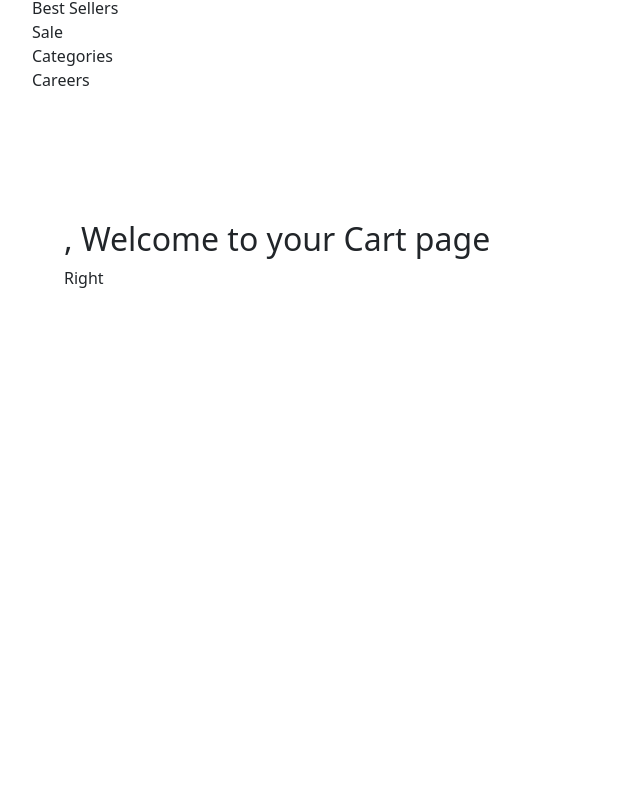
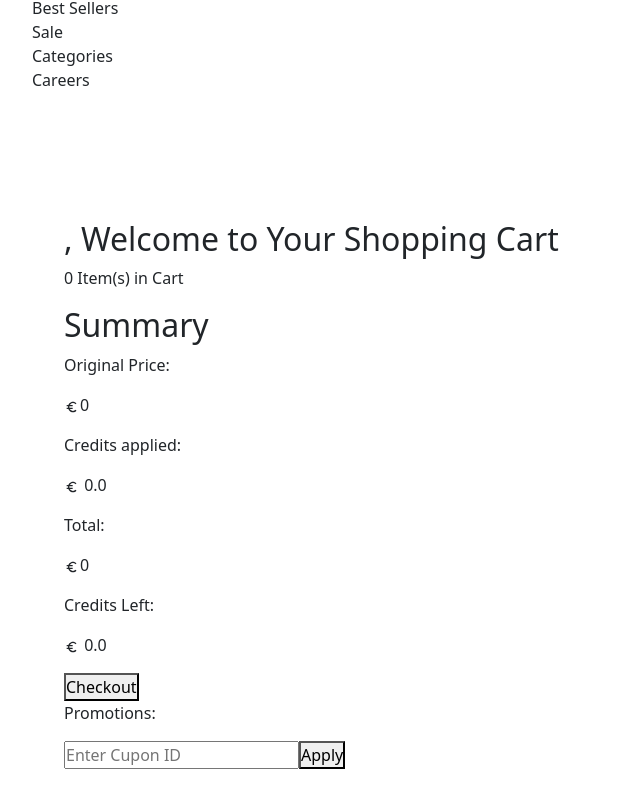
Before and after one commit to ruyisbaros/e_commerce_oct_f, a React (Create React App) app: page /#/cart_box in a window 1280 px wide. Shown: the part 305-1112 px from the top of the page, without its empty margins (0-640 px from the left). Built offline with nearby package versions, Linux system fonts and the light colour scheme.

Commit message:
shopping cart UI with funcs done

```diff
--- a/src/App.js
+++ b/src/App.js
@@ -36,6 +36,7 @@ import ProductView from "./pages/ProductView";
 import { loadingFail, loadingFinish, loadingStart } from "./redux/loadSlicer";
 import { fetchCartItems } from "./redux/cartBoxSlicer";
 import axios from "axios";
+import CheckOut from "./pages/CheckOut";
 
 function App() {
   const dispatch = useDispatch();
@@ -118,6 +119,10 @@ function App() {
               element={<ShopCard token={token} currentUser={currentUser} />}
             />
             <Route
+              path="/check_out"
+              element={<CheckOut token={token} currentUser={currentUser} />}
+            />
+            <Route
               path="/admin/categories"
               element={<Categories token={token} />}
             />
--- a/src/components/HomeSingleProduct.jsx
+++ b/src/components/HomeSingleProduct.jsx
@@ -30,7 +30,7 @@ const HomeSingleProduct = ({
 
   const [cartItem, setCartItem] = useState({
     quantity: 1,
-    userId: currentUser.id,
+    userId: currentUser?.id,
     productId: id,
   });
 
--- a/src/components/Rating.jsx
+++ b/src/components/Rating.jsx
@@ -60,7 +60,7 @@ const Rating = ({ rating, numReviews }) => {
       </span>
       <span style={{ color: "#ccc", fontSize: "12px" }}>
         {" "}
-        {numReviews} ratings
+        ( {numReviews} ratings)
       </span>
     </div>
   );
--- /dev/null
+++ b/src/components/ShopCartItem.jsx
@@ -0,0 +1,73 @@
+import React from "react";
+import moment from "moment";
+import Rating from "./Rating";
+import { BiEuro } from "react-icons/bi";
+import { Link } from "react-router-dom";
+import { toast } from "react-toastify";
+import axios from "axios";
+import { useDispatch } from "react-redux";
+import { removeItemFromBasket } from "../redux/cartBoxSlicer";
+
+/* <span>{moment(post.createdDate).fromNow()}</span> */
+
+const ShopCartItem = ({
+  id,
+  quantity,
+  createdDate,
+  appUser,
+  product,
+  token,
+}) => {
+  const dispatch = useDispatch();
+
+  const removeItem = async () => {
+    try {
+      const { data } = await axios.delete(
+        `https://my-ecom-back.herokuapp.com/api/v1/carts/user/delete_one/${id}`,
+        { headers: { Authorization: `Bearer ${token}` } }
+      );
+      console.log(data);
+      dispatch(removeItemFromBasket(id));
+    } catch (error) {
+      toast.error(error.response.data.message);
+    }
+  };
+  return (
+    <div className="shop_cart_items">
+      <div className="shop_cart_items-left">
+        <Link to={`/product/view/${product.id}`}>
+          <img src={product.productImages[0].imageUrl} alt="" />
+        </Link>
+      </div>
+      <div className="shop_cart_items-right">
+        <span>
+          <p>Added:</p>
+          {moment(createdDate).fromNow()}
+        </span>
+        <div className="category">
+          <p className="category_title">Category:</p>
+          <span>{product.category.categoryName}</span>
+        </div>
+        <div className="description">
+          <p className="description_title">{product.productName}</p>
+          <span>{product.description}</span>
+        </div>
+        <div className="cart_item-rating">
+          <Rating
+            rating={product?.rate / product?.rate_times}
+            numReviews={product?.rate_times}
+          />
+        </div>
+        <div className="cart_item-price">
+          <BiEuro size={15} />
+          <span>{product.price}</span>
+        </div>
+      </div>
+      <button onClick={removeItem} className="shop_cart_items-remove">
+        Remove
+      </button>
+    </div>
+  );
+};
+
+export default ShopCartItem;
--- /dev/null
+++ b/src/pages/CheckOut.jsx
@@ -0,0 +1,7 @@
+import React from "react";
+
+const CheckOut = () => {
+  return <div>CheckOut</div>;
+};
+
+export default CheckOut;
--- a/src/pages/ClientHome.jsx
+++ b/src/pages/ClientHome.jsx
@@ -70,7 +70,7 @@ const ClientHome = ({ token, currentUser }) => {
           <div className="item_added">
             <div className="item_added_sorround">
               <span onClick={() => setAddedBanner(false)}>
-                <GrClose />
+                <GrClose color="crimson" />
               </span>
               <p>Item Has been addded</p>
             </div>
--- a/src/pages/ShopCard.jsx
+++ b/src/pages/ShopCard.jsx
@@ -1,18 +1,74 @@
-import React from "react";
+import React, { useEffect, useState } from "react";
 import { useSelector } from "react-redux";
+import ShopCartItem from "../components/ShopCartItem";
+import { BiEuro } from "react-icons/bi";
 
 const ShopCard = ({ token, currentUser }) => {
   const { cartBox } = useSelector((store) => store.cartBox);
+  const [total, setTotal] = useState(0);
 
   console.log(cartBox, currentUser);
 
+  useEffect(() => {
+    setTotal(cartBox.reduce((a, b) => a + b.product.price * b.quantity, 0));
+  }, [cartBox]);
+
   return (
     <div className="shop_cart_main">
+      <h2 className="shop_cart_main-title">
+        {currentUser.firstName}, Welcome to Your Shopping Cart
+      </h2>
+      <p className="item_count">{cartBox.length} Item(s) in Cart</p>
       <div className="shop_cart-sorround">
         <div className="shop_cart-left">
-          <h2>{currentUser.firstName}, Welcome to your Cart page</h2>
+          {cartBox?.map((cart, index) => (
+            <ShopCartItem token={token} key={cart.id} {...cart} />
+          ))}
         </div>
-        <div className="shop_cart-right">Right</div>
+        <div className="shop_cart-right">
+          <div className="shop_cart-right-summary">
+            <h2>Summary</h2>
+            <div className="shop_cart-right-price">
+              <div className="shop_cart-right-price1">
+                <p>Original Price:</p>
+                <p>
+                  <BiEuro />
+                  {total}
+                </p>
+              </div>
+              <div className="shop_cart-right-price2">
+                <p>Credits applied:</p>
+                <p>
+                  <BiEuro /> 0.0
+                </p>
+              </div>
+            </div>
+            <div className="shop_cart-right-payment">
+              <div className="shop_cart-right-total">
+                <p className="right-total-text">Total:</p>
+                <p className="right-total-value">
+                  {" "}
+                  <BiEuro />
+                  {total}
+                </p>
+              </div>
+              <div className="shop_cart-right-credits">
+                <p className="right-credits-text">Credits Left:</p>
+                <p className="right-credits-value">
+                  <BiEuro /> 0.0
+                </p>
+              </div>
+              <button className="shop_cart-right-checkout">Checkout</button>
+            </div>
+            <div className="shop_cart-right-promotions">
+              <p className="promotions">Promotions:</p>
+              <div className="shop_cart-right-promotions-cupon">
+                <input type="text" placeholder="Enter Cupon ID" />
+                <button className="shop_cart-right-apply">Apply</button>
+              </div>
+            </div>
+          </div>
+        </div>
       </div>
     </div>
   );
--- a/src/redux/cartBoxSlicer.js
+++ b/src/redux/cartBoxSlicer.js
@@ -15,9 +15,7 @@ const cartBoxSlicer = createSlice({
       state.cartBox = [action.payload, ...state.cartBox];
     },
     removeItemFromBasket: (state, action) => {
-      state.cartBox = state.cartBox.filter(
-        (crt) => crt.id !== action.payload.id
-      );
+      state.cartBox = state.cartBox.filter((crt) => crt.id !== action.payload);
     },
   },
 });
--- a/src/styles/client_home.css
+++ b/src/styles/client_home.css
@@ -105,6 +105,9 @@
     justify-content: center;
     gap: 1rem;
   }
+  .item_added .item_added_sorround {
+    width: 50%;
+  }
 }
 @media (max-width: 800px) {
   .client_home_banner ul {
--- a/src/styles/index.css
+++ b/src/styles/index.css
@@ -111,3 +111,4 @@ img {
 @import url("./home_single_product.css");
 @import url("./underConst.css");
 @import url("./shop_cart.css");
+@import url("./check_out.css");
--- a/src/styles/shop_cart.css
+++ b/src/styles/shop_cart.css
@@ -0,0 +1,230 @@
+.shop_cart_main {
+  width: 80%;
+  min-height: 100vh;
+  margin: 0 auto;
+  /* border: 1px solid #ccc; */
+  margin-bottom: 2rem;
+}
+.shop_cart_main-title {
+  margin: 0 0 10px 15px;
+}
+.shop_cart_main .item_count {
+  margin: 0 0 -1rem 15px;
+}
+.shop_cart-sorround {
+  margin-top: 0rem;
+
+  min-height: 100vh;
+  width: 100%;
+  padding: 1rem;
+  padding-top: 1rem;
+  display: flex;
+}
+
+/* Shop cart left with ShopItem */
+.shop_cart-left {
+  flex: 3;
+  padding-right: 3rem;
+}
+
+.shop_cart_items {
+  width: 100%;
+  height: 250px;
+  padding: 1rem;
+  padding-left: 3rem;
+  display: flex;
+  position: relative;
+  justify-content: center;
+  margin-bottom: 10px;
+  border: 1px solid #ccc;
+  border-radius: 4px;
+}
+.shop_cart_items-remove {
+  position: absolute;
+  top: 5px;
+  right: 10px;
+
+  padding: 5px 12px;
+  background: crimson;
+  color: #fff;
+  border: none;
+  border-radius: 10px;
+}
+.shop_cart_items-left {
+  flex: 1;
+}
+
+.shop_cart_items-left img {
+  width: 80%;
+  height: 80%;
+  object-fit: contain;
+}
+
+.shop_cart_items-right {
+  flex: 2;
+  /* padding-bottom: 2rem; */
+}
+
+.shop_cart_items-right > span {
+  display: flex;
+}
+
+.shop_cart_items-right > span > p {
+  font-weight: bold;
+  margin-right: 1rem;
+}
+
+.shop_cart_items-right .category {
+  display: flex;
+  margin-top: -14px;
+}
+
+.shop_cart_items-right .category .category_title {
+  font-weight: bold;
+  margin-right: 1rem;
+}
+
+.shop_cart_items-right .description {
+  margin-top: -10px;
+}
+
+.shop_cart_items-right .description .description_title {
+  font-weight: bold;
+  margin-right: 1rem;
+}
+
+.shop_cart_items-right .description span {
+  display: block;
+  margin-top: -1rem;
+  font-size: 15px;
+}
+.cart_item-rating {
+  margin-top: 10px;
+}
+
+.cart_item-price {
+  margin-top: 10px;
+  font-weight: bolder;
+  color: #a435f0;
+}
+
+/* Shop cart right with cart info, payment actions */
+.shop_cart-right {
+  flex: 1;
+  /* border: 1px solid #ccc; */
+  border-radius: 10px;
+}
+
+.shop_cart-right-price {
+  border-bottom: 1px solid #ccc;
+  padding-bottom: 10px;
+}
+
+.shop_cart-right-price1 {
+  display: flex;
+  justify-content: space-between;
+}
+
+.shop_cart-right-price2 {
+  height: 30px;
+  display: flex;
+  align-items: center;
+  justify-content: space-between;
+  background: #eceb98;
+  padding: 3px;
+  padding-top: 15px;
+  margin-top: -10px;
+}
+.shop_cart-right-payment {
+  border-bottom: 1px solid #ccc;
+  padding-bottom: 10px;
+}
+.shop_cart-right-total {
+  display: flex;
+  align-items: center;
+  justify-content: space-between;
+}
+
+.shop_cart-right-credits {
+  display: flex;
+  align-items: center;
+  justify-content: space-between;
+}
+
+.shop_cart-right-checkout {
+  background-color: #a435f0;
+  color: #fff;
+  border: none;
+  width: 100%;
+  font-weight: bold;
+  padding: 7px 0;
+}
+.right-total-text,
+.promotions {
+  font-weight: bold;
+}
+.right-total-value {
+  font-size: 20px;
+  color: #a435f0;
+  font-weight: bold;
+}
+
+.shop_cart-right-promotions {
+  padding-top: 2rem;
+  border-bottom: 1px solid #ccc;
+  padding-bottom: 20px;
+}
+
+.shop_cart-right-promotions-cupon {
+  width: 100%;
+  display: flex;
+}
+
+.shop_cart-right-promotions-cupon input {
+  flex: 2;
+  padding: 3px 0;
+}
+
+.shop_cart-right-apply {
+  flex: 1;
+  background-color: #a435f0;
+  color: #fff;
+  border: none;
+  padding: 3px 0;
+  font-weight: bold;
+}
+
+@media (max-width: 1280px) {
+  .shop_cart_main {
+    width: 95%;
+  }
+}
+
+@media (max-width: 800px) {
+  .shop_cart-left {
+    flex: 2;
+  }
+  .shop_cart-right {
+    flex: 1;
+  }
+  .shop_cart_items-remove {
+    position: absolute;
+    top: 0;
+    right: -25px;
+
+    padding: 7px 10px;
+  }
+}
+
+@media (max-width: 500px) {
+  .shop_cart-sorround {
+    flex-direction: column;
+  }
+  .shop_cart_items-remove {
+    position: absolute;
+    top: 0;
+    right: -45px;
+
+    padding: 6px;
+  }
+}
```
Also changed, not shown: src/styles/check_out.css (added).
